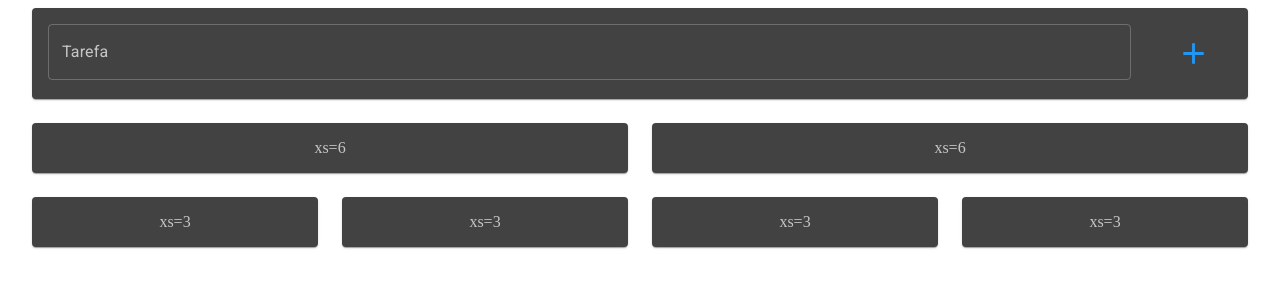
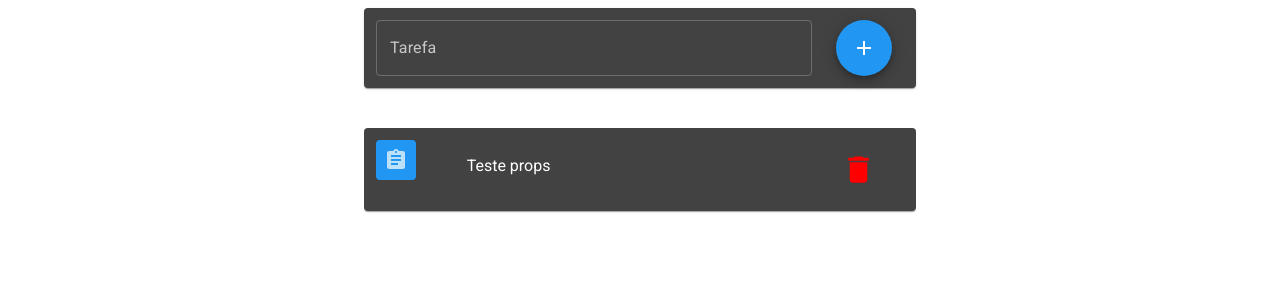
Before and after one commit to AAMergulhao/To-do-list-react-material-ui, a React (Create React App) app: page / in a window 1280 px wide. Both pictures are taken after a click on the button "add". Shown: the top 300 px of the page. Built offline with nearby package versions, Linux system fonts and the light colour scheme.

Commit message:
Componente de item e forma da listagem

```diff
--- a/src/App.tsx
+++ b/src/App.tsx
@@ -1,10 +1,11 @@
-import React from 'react';
+import React, { useEffect, useRef, useState } from 'react';
 import { makeStyles, createStyles, Theme } from '@material-ui/core/styles';
 import Paper from '@material-ui/core/Paper';
 import Grid from '@material-ui/core/Grid';
-import { Container, TextField, IconButton } from '@material-ui/core';
+import { Container, TextField, Fab } from '@material-ui/core';
+import Add from '@material-ui/icons/Add';
 
-import Add from '@material-ui/icons/Add';
+import ToDo from './components/Item';
 
 const useStyles = makeStyles((theme: Theme) =>
   createStyles({
@@ -14,52 +15,60 @@ const useStyles = makeStyles((theme: Theme) =>
     paper: {
       padding: theme.spacing(2),
       textAlign: 'center',
-      color: theme.palette.text.secondary,
+      color: theme.palette.text.primary,
     },
   }),
 );
 
-export default function CenteredGrid() {
+
+
+export default function App() {
+
+  const listRef = useRef(null);
+
+  const [items, setItem] = useState([]);
+
+  let id = 1;
+  const addItem = () => {
+    let newItem = <ToDo itemID={id.toString()} content="Teste props" />
+    setItem(items => [...items, newItem]);
+  };
+
   const classes = useStyles();
+
+  useEffect(() =>{
+    listRef.current.scrollIntoView({ behavior: 'smooth' });
+  })
+  // const todoItems = [<ToDo/>, <ToDo/>, <ToDo/>,<ToDo/>, <ToDo/>, <ToDo/>,<ToDo/>, <ToDo/>, <ToDo/>]
 
   return (
 
     <div className={classes.root}>
-      <Container maxWidth="lg">
+      <Container maxWidth="sm">
         <Grid container spacing={3}>
+
           <Grid item xs={12}>
-            <Paper component="form" className={classes.paper}>
+            <Paper component="div" className="paper" color="secondary">
               <Grid container spacing={3}>
-                <Grid item xs={11}>
+                <Grid item sm={8} lg={10}>
                   <TextField id="filled-basic" label="Tarefa" variant="outlined" fullWidth={true} color="primary" />
                 </Grid>
                 <Grid item xs={1}>
-                <IconButton aria-label="delete" size="medium" color="primary">
-                  <Add fontSize="large" />
-                </IconButton>
+                  <Fab color="primary" aria-label="add" onClick={addItem}>
+                    <Add />
+                  </Fab>
                 </Grid>
-
               </Grid>
             </Paper>
           </Grid>
-          <Grid item xs={6}>
-            <Paper className={classes.paper}>xs=6</Paper>
+
+          <Grid item xs={12}>
+            <ul id="items-list" ref={listRef} style={{ height: "450px", overflow: "scroll" }}>
+              {items}
+            </ul>
+
           </Grid>
-          <Grid item xs={6}>
-            <Paper className={classes.paper}>xs=6</Paper>
-          </Grid>
-          <Grid item xs={3}>
-            <Paper className={classes.paper}>xs=3</Paper>
-          </Grid>
-          <Grid item xs={3}>
-            <Paper className={classes.paper}>xs=3</Paper>
-          </Grid>
-          <Grid item xs={3}>
-            <Paper className={classes.paper}>xs=3</Paper>
-          </Grid>
-          <Grid item xs={3}>
-            <Paper className={classes.paper}>xs=3</Paper>
-          </Grid>
+
         </Grid>
       </Container>
     </div>
--- /dev/null
+++ b/src/assets/global.css
@@ -0,0 +1,43 @@
+#root {
+    font-family: 'Roboto';
+}
+
+ul {
+    list-style-type: none;
+    padding: 0px;
+}
+
+.paper {
+    padding: 12px;
+}
+
+.truncate {
+    width: 150px;
+    white-space: nowrap;
+    overflow: hidden;
+    text-overflow: ellipsis;
+}
+
+@keyframes showUp {
+    0% {
+        transform: scale(0);
+    }
+    100% {
+        transform: scale(1);
+    }
+}
+@keyframes showOff {
+    0% {
+        transform: scale(1);
+    }
+    100% {
+        transform: scale(0);
+    }
+}
+
+.pop {
+    animation: showUp 0.5s cubic-bezier(0.18, 1.3, 1, 1) forwards;
+}
+.popOut {
+    animation: showOff 0.5s cubic-bezier(0.18, 1.3, 1, 1) backwards;
+}
--- a/src/components/Item/index.tsx
+++ b/src/components/Item/index.tsx
@@ -1,8 +1,53 @@
-import React from 'react';
+import React, {FunctionComponent} from 'react';
 
-function ToDo(){
+import AssignmentIcon from '@material-ui/icons/Assignment';
+import DeleteIcon from '@material-ui/icons/Delete';
+import { Avatar, createStyles, Grid, makeStyles, Paper, Theme, IconButton } from '@material-ui/core';
+
+const useStyles = makeStyles((theme: Theme) =>
+    createStyles({
+        root: {
+            flexGrow: 1,
+        },
+        avatarColor: {
+            color: theme.palette.text.secondary,
+            backgroundColor: theme.palette.primary.main
+        },
+    }),
+);
+
+interface ToDoProps {
+    content?: string,
+    itemID?: string
+}
+
+const ToDo: React.FC<ToDoProps> = (props: ToDoProps) => {
+    const classes = useStyles();
+
     return (
-        <ul></ul>
+        <li className="pop" id={props.itemID}>
+            <Paper className="paper" color="secondary" style={{ marginBottom: "10px" }}>
+                <Grid container spacing={2}>
+                    <Grid item sm={2} lg={2}>
+                        <Avatar variant="rounded" className={classes.avatarColor}>
+                            <AssignmentIcon />
+                        </Avatar>
+                    </Grid>
+                    <Grid item sm={1} lg={8}>
+                        <p className="truncate">{props.content}</p>
+                    </Grid>
+                    <Grid item sm={1} lg={2}>
+                        <IconButton aria-label="delete" style={{ color: "red" }}>
+                            <DeleteIcon fontSize="large" />
+                        </IconButton>
+                    </Grid>
+
+
+
+                </Grid>
+
+            </Paper>
+        </li>
     )
 }
 
--- a/src/index.tsx
+++ b/src/index.tsx
@@ -9,7 +9,7 @@ import { ThemeProvider } from '@material-ui/styles';
 import blue from '@material-ui/core/colors/blue';
 import green from '@material-ui/core/colors/green';
 
-
+import "./assets/global.css"
 const theme = createMuiTheme({
   palette: {
     type: "dark",
--- a/tsconfig.json
+++ b/tsconfig.json
@@ -10,7 +10,6 @@
     "skipLibCheck": true,
     "esModuleInterop": true,
     "allowSyntheticDefaultImports": true,
-    "strict": true,
     "forceConsistentCasingInFileNames": true,
     "noFallthroughCasesInSwitch": true,
     "module": "esnext",
@@ -18,7 +17,8 @@
     "resolveJsonModule": true,
     "isolatedModules": true,
     "noEmit": true,
-    "jsx": "react-jsx"
+    "jsx": "react-jsx",
+    "strict": false
   },
   "include": [
     "src"
```
